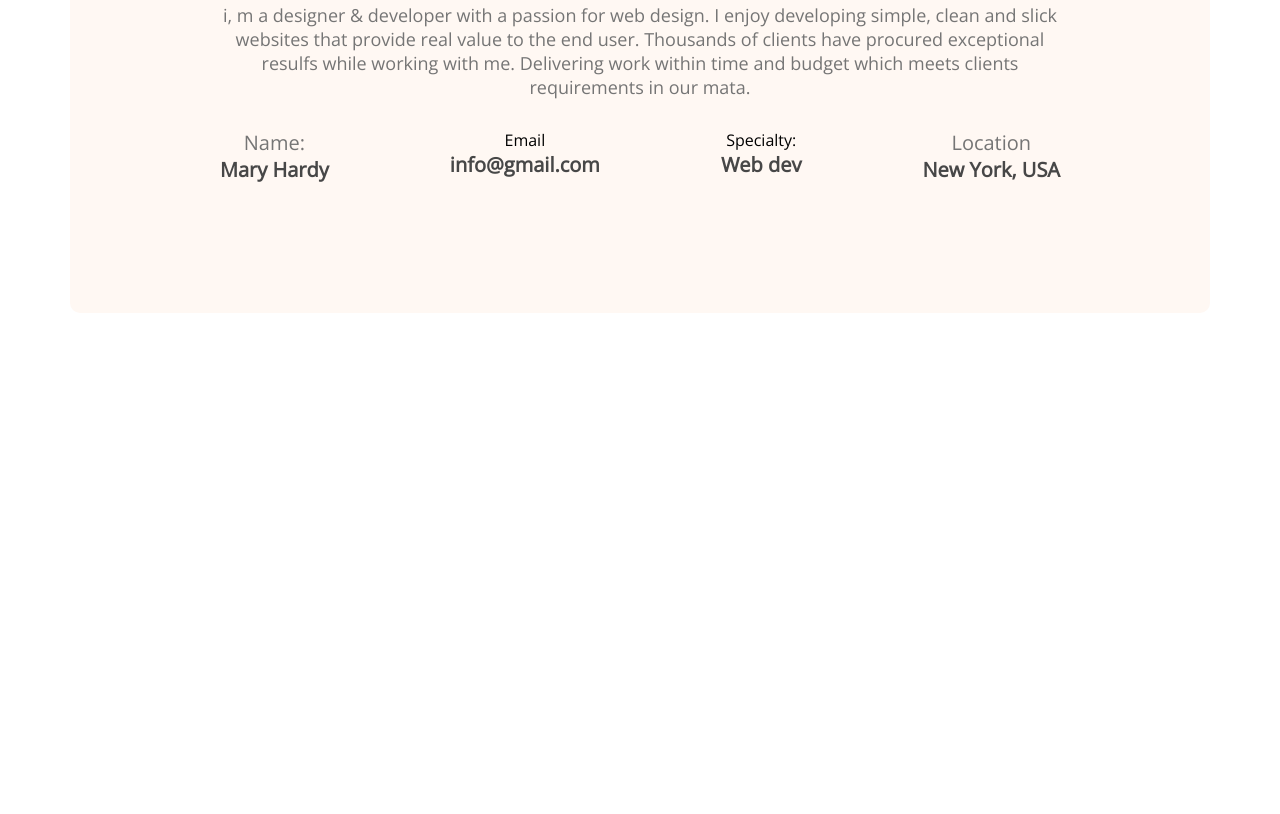
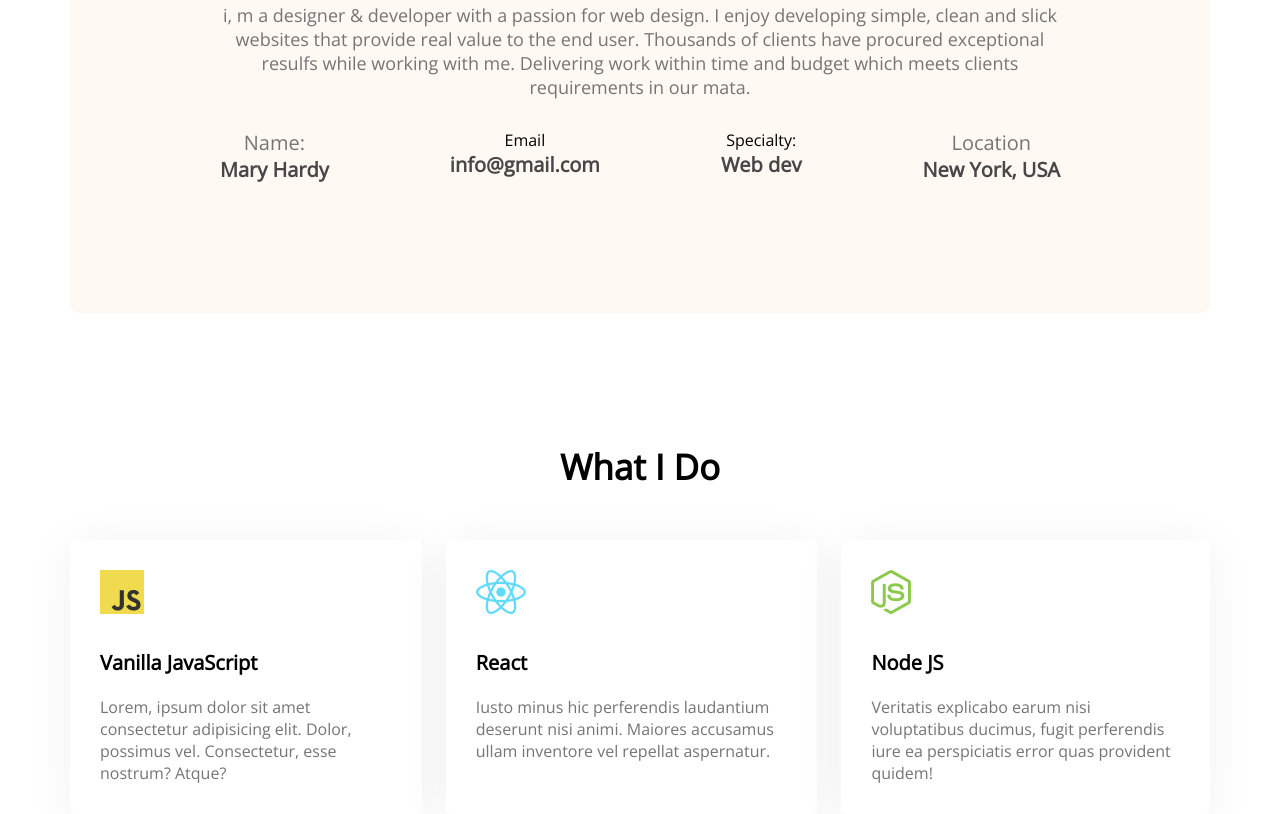
Before and after one commit to saiduls/developer-portfolio-2, a plain HTML site: page index.html in a window 1280 px wide. Shown: the part 1194-2008 px from the top of the page. Before the commit the page ends 1507 px from the top, so only its background shows below. Drawn offline with nearby package versions, Linux system fonts and the light colour scheme.

Commit message:
what i do part

```diff
--- a/index.html
+++ b/index.html
@@ -31,6 +31,8 @@
         </div>
     </header>
     <main>
+                <!----about section-->
+
         <section class="about">
             <h3 class="section-title">About Me</h3>
             <p class="section-description">i, m a designer & developer with a passion for web design. I enjoy developing simple, clean and slick websites that provide real value to the end user. Thousands of clients have procured exceptional resulfs while working with me. Delivering work within time and budget which meets clients requirements in our mata.</p>
@@ -53,6 +55,30 @@
                 </div>
             </div>
         </section>
+       <!-----what i do secton------>
+       <section class="what-i-do">
+        <h3 class="section-title">What I Do</h3>
+        <!--------.skills containr------------>
+        <div class="skills-container">
+            <div class="skill">
+                <img src="images/icons/js.png" alt="">
+                <p class="skill-title">Vanilla JavaScript</p>
+                <p class="skill-description">Lorem, ipsum dolor sit amet consectetur adipisicing elit. Dolor, possimus vel. Consectetur, esse nostrum? Atque?</p>
+
+            </div>
+            <div class="skill">
+                <img src="images/icons/react.png" alt="">
+                <p class="skill-title">React</p>
+                <p class="skill-description">Iusto minus hic perferendis laudantium deserunt nisi animi. Maiores accusamus ullam inventore vel repellat aspernatur.</p>
+
+            </div>
+            <div class="skill">
+                <img src="images/icons/nodejs.png" alt="">
+                <p class="skill-title">Node JS</p>
+                <p class="skill-description">Veritatis explicabo earum nisi voluptatibus ducimus, fugit perferendis iure ea perspiciatis error quas provident quidem!</p>
+            </div>
+        </div>
+       </section>
     </main>
 
 
--- a/style.css
+++ b/style.css
@@ -115,3 +115,28 @@ main {
     font-size: 20px;
     color:#474747;
 }
+
+/* ----what i do ----*/
+
+.skills-container{
+    display: flex;
+    gap: 24px;
+}
+
+.skill{
+    background: #FFFFFF;
+    box-shadow: 0px 6px 50px rgba(0,0,0,0.06);
+    border-radius: 5px;
+    padding: 30px;
+}
+
+.skill-title{
+    font-weight: 700;
+    font-size: 20px;
+    margin-top: 30px;
+    margin-bottom: 20px;
+
+}
+ .skill-description{
+    color: #757575;
+ }
```
